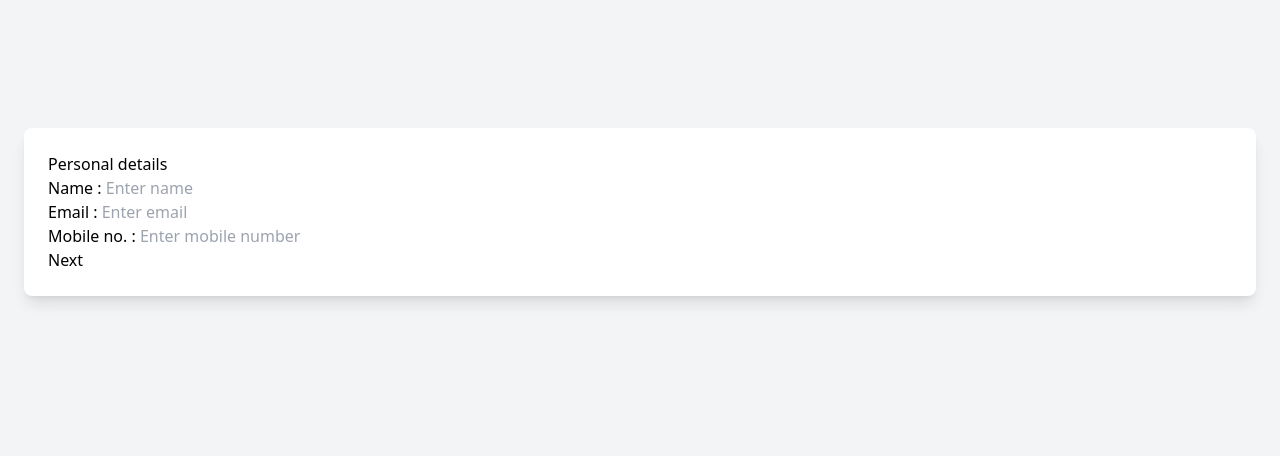
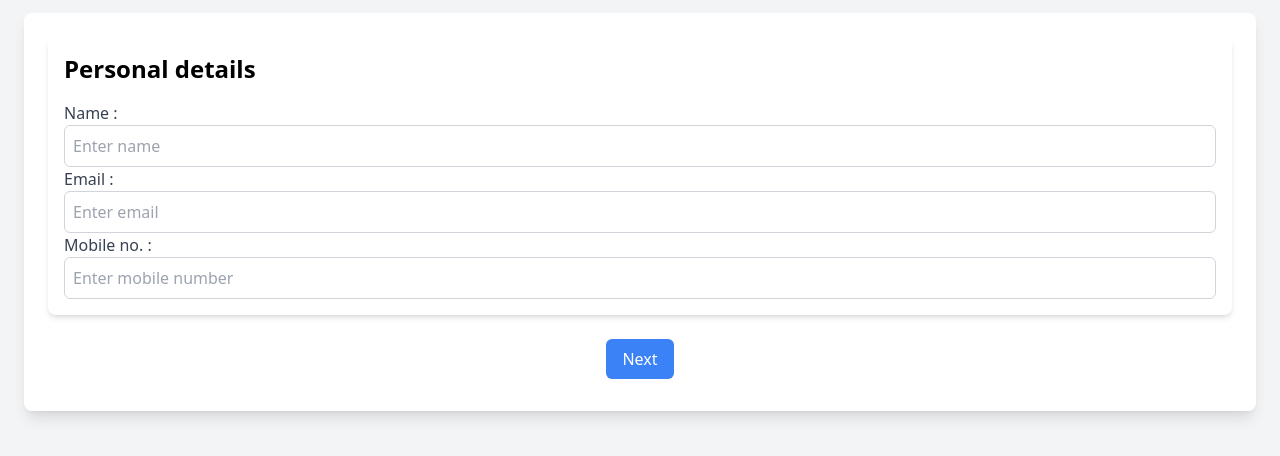
Before and after one commit to KeerthikaReddyP/multistep-form, a React (Create React App) app: page / in a window 1280 px wide. Shown: the part 188-644 px from the top of the page. Built offline with nearby package versions, Linux system fonts and the light colour scheme.

Commit message:
Styled using tailwind

```diff
--- a/src/App.js
+++ b/src/App.js
@@ -77,12 +77,15 @@ function App() {
             />
           )}
           {step === 3 && <Step3 formData={formData} />}
-          {step > 1 && <button onClick={handleBack}>Back</button>}
-          {step < 3 ? (
-            <button onClick={handleNext}>Next</button>
-          ) : (
-            <button onClick={handleSubmit}>Submit</button>
-          )}
+
+          <div className="flex justify-center mt-4">
+            {step > 1 && <button onClick={handleBack} className="m-2 px-4 py-2 bg-blue-500 text-white rounded-md">Back</button>}
+            {step < 3 ? (
+              <button onClick={handleNext} className="m-2 px-4 py-2 bg-blue-500 text-white rounded-md">Next</button>
+            ) : (
+              <button onClick={handleSubmit} className="m-2 px-4 py-2 bg-blue-500 text-white rounded-md">Submit</button>
+            )}
+          </div>
         </div>
       </div>
     </div>
--- a/src/components/Step1.js
+++ b/src/components/Step1.js
@@ -1,28 +1,50 @@
-const Step1=({formData, setFormData, errors})=>{
-
-    const handleChange=(e)=>{
-        const {name,value}=e.target;
-        setFormData((prevData)=>({...prevData,[name]:value}));
+const Step1 = ({ formData, setFormData, errors }) => {
+  const handleChange = (e) => {
+    const { name, value } = e.target;
+    setFormData((prevData) => ({ ...prevData, [name]: value }));
   };
 
-    return <div>
-        <h2>Personal details</h2>
+  return (
+    <div className="p-4 bg-white rounded-lg shadow-md">
+      <h2 className="text-2xl font-bold mb-4">Personal details</h2>
       <div>
-            <label>Name : </label>
-            <input type="text" placeholder="Enter name" name="name" value={formData.name} onChange={handleChange}/>
-            {errors.name && <p>{errors.name}</p>}
+        <label className="block text-gray-700">Name : </label>
+        <input
+          type="text"
+          placeholder="Enter name"
+          name="name"
+          value={formData.name}
+          onChange={handleChange}
+          className="w-full p-2 border border-gray-300 rounded-md"
+        />
+        {errors.name && <p className="text-red-500 text-sm mt-1">{errors.name}</p>}
       </div>
       <div>
-            <label>Email : </label>
-            <input type="email" placeholder="Enter email" name="email" value={formData.email} onChange={handleChange}/>
-            {errors.email && <p>{errors.email}</p>}
+        <label className="block text-gray-700">Email : </label>
+        <input
+          type="email"
+          placeholder="Enter email"
+          name="email"
+          value={formData.email}
+          onChange={handleChange}
+          className="w-full p-2 border border-gray-300 rounded-md"
+        />
+        {errors.email && <p className="text-red-500 text-sm mt-1">{errors.email}</p>}
       </div>
       <div>
-            <label>Mobile no. : </label>
-            <input type="text" placeholder="Enter mobile number" name="mobile" value={formData.mobile} onChange={handleChange}/>
-            {errors.mobile && <p>{errors.mobile}</p>}
+        <label className="block text-gray-700">Mobile no. : </label>
+        <input
+          type="text"
+          placeholder="Enter mobile number"
+          name="mobile"
+          value={formData.mobile}
+          onChange={handleChange}
+          className="w-full p-2 border border-gray-300 rounded-md"
+        />
+        {errors.mobile && <p className="text-red-500 text-sm mt-1">{errors.mobile}</p>}
       </div>
     </div>
-}
+  );
+};
 
 export default Step1;
--- a/src/components/Step2.js
+++ b/src/components/Step2.js
@@ -5,61 +5,66 @@ const Step2 = ({ formData, setFormData,errors }) => {
   };
 
   return (
-    <div>
-      <h2>Address</h2>
+    <div className="p-4 bg-white rounded-lg shadow-md">
+      <h2 className="text-2xl font-bold mb-4">Address</h2>
       <div>
-        <label>Address line-1 :</label>
+        <label className="block text-gray-700">Address line-1 :</label>
         <input
           type="text"
           placeholder="Enter Address Line 1"
           name="address1"
           value={formData.address1}
           onChange={handleChange}
+          className="w-full p-2 border border-gray-300 rounded-md"
         />
-        {errors.address1 && <p>{errors.address1}</p>}
+        {errors.address1 && <p className="text-red-500 text-sm mt-1">{errors.address1}</p>}
       </div>
       <div>
-        <label>Address line-2 :</label>
+        <label className="block text-gray-700">Address line-2 :</label>
         <input
           type="text"
           placeholder="Enter Address Line 2"
           name="address2"
           value={formData.address2}
           onChange={handleChange}
+          className="w-full p-2 border border-gray-300 rounded-md"
         />
       </div>
       <div>
-        <label>City :</label>
+        <label className="block text-gray-700">City :</label>
         <input
           type="text"
           placeholder="Enter city"
           name="city"
           value={formData.city}
           onChange={handleChange}
+          className="w-full p-2 border border-gray-300 rounded-md"
         />
-        {errors.city && <p>{errors.city}</p>}
+        {errors.city && <p className="text-red-500 text-sm mt-1">{errors.city}</p>}
       </div>
       <div>
-        <label>State :</label>
+        <label className="block text-gray-700">State :</label>
         <input
           type="text"
           placeholder="Enter state"
           name="state"
           value={formData.state}
           onChange={handleChange}
+          className="w-full p-2 border border-gray-300 rounded-md"
         />
-        {errors.state && <p>{errors.state}</p>}
+        {errors.state && <p className="text-red-500 text-sm mt-1">{errors.state}</p>}
       </div>
       <div>
-        <label>PIN code :</label>
+        <label className="block text-gray-700">PIN code :</label>
         <input
           type="text"
           placeholder="Enter pincode"
           name="pincode"
           value={formData.pincode}
           onChange={handleChange}
+          className="w-full p-2 border border-gray-300 rounded-md"
         />
-        {errors.pincode && <p>{errors.pincode}</p>}
+        {errors.pincode && <p className="text-red-500 text-sm mt-1">{errors.pincode}</p>}
       </div>
     </div>
   );
--- a/src/components/Step3.js
+++ b/src/components/Step3.js
@@ -1,17 +1,19 @@
-const Step3=({formData})=>{
-    return <div>
-        <h2>Confirmation</h2>
-        <div>
-            <p>Name : {formData.name}</p>
-            <p>Email : {formData.email}</p>
-            <p>Mobile number : {formData.mobile}</p>
-            <p>Address Line 1 : {formData.address1}</p>
-            <p>Address Line 2 : {formData.address2}</p>
-            <p>City : {formData.city}</p>
-            <p>State : {formData.state}</p>
-            <p>Pincode : {formData.pincode}</p>
-        </div>
+const Step3 = ({ formData }) => {
+  return (
+    <div className="p-4 bg-white rounded-lg shadow-md">
+      <h2 className="text-2xl font-bold mb-4">Confirmation</h2>
+      <div>
+        <p className="m-2">Name : {formData.name}</p>
+        <p className="m-2">Email : {formData.email}</p>
+        <p className="m-2">Mobile number : {formData.mobile}</p>
+        <p className="m-2">Address Line 1 : {formData.address1}</p>
+        <p className="m-2">Address Line 2 : {formData.address2}</p>
+        <p className="m-2">City : {formData.city}</p>
+        <p className="m-2">State : {formData.state}</p>
+        <p className="m-2">Pincode : {formData.pincode}</p>
+      </div>
     </div>
-}
+  );
+};
 
 export default Step3;
```
Lines whose indentation alone changed are shown as unchanged.
